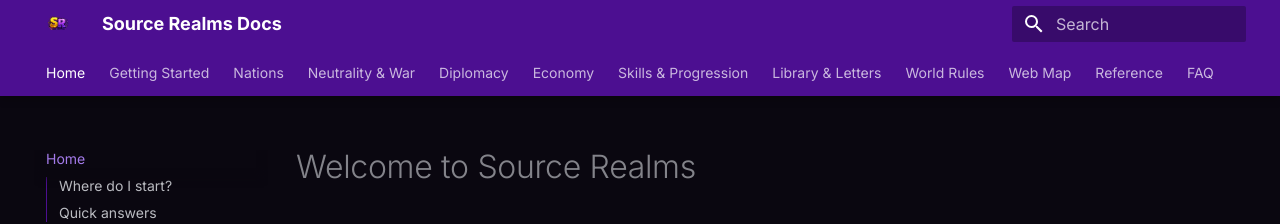
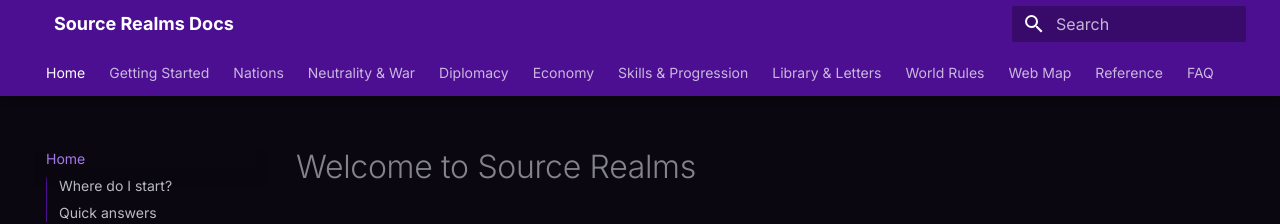
Before and after one commit to SourceRealms/sourcerealms-docs, an MkDocs documentation site: the page built from docs/index.md, in a window 1280 px wide. Shown: the top 224 px of the page. Built offline with MkDocs 1.6.1 and Material for MkDocs 9.7.7, drawn with Linux system fonts in a browser that asks for light colours.

Commit message:
Remove header logo/icon entirely, keep favicon only

```diff
--- a/docs/stylesheets/extra.css
+++ b/docs/stylesheets/extra.css
@@ -25,3 +25,9 @@
 
   --md-typeset-a-color: #C061FF;
 }
+
+/* No logo/icon in the header at all — title text only. Without an explicit theme.logo/icon.logo,
+   Material falls back to a generic default glyph, so it has to be hidden explicitly. */
+.md-header__button.md-logo {
+  display: none;
+}
--- a/mkdocs.yml
+++ b/mkdocs.yml
@@ -10,7 +10,6 @@ theme:
       accent: purple
   font:
     text: Inter
-  logo: assets/logo.png
   favicon: assets/favicon.png
   icon:
     repo: fontawesome/brands/github
```
